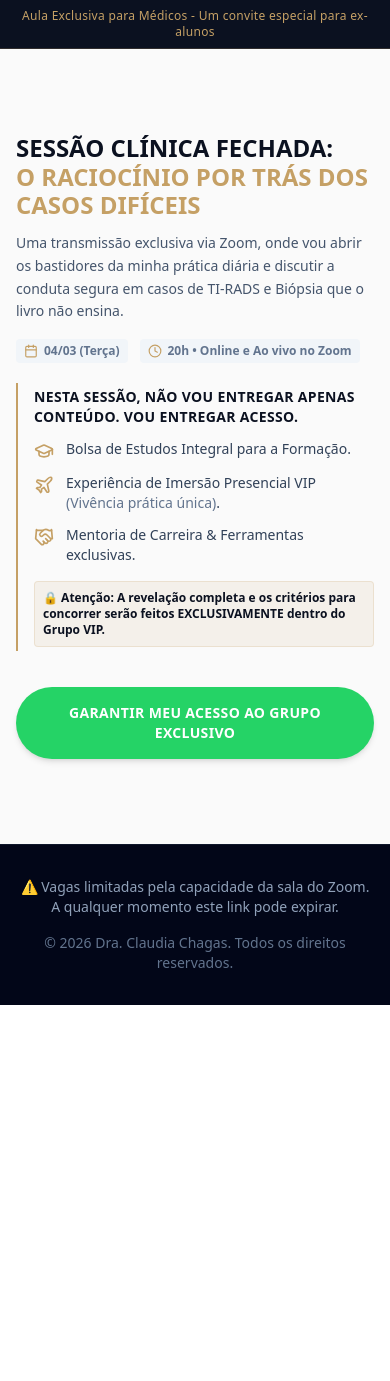
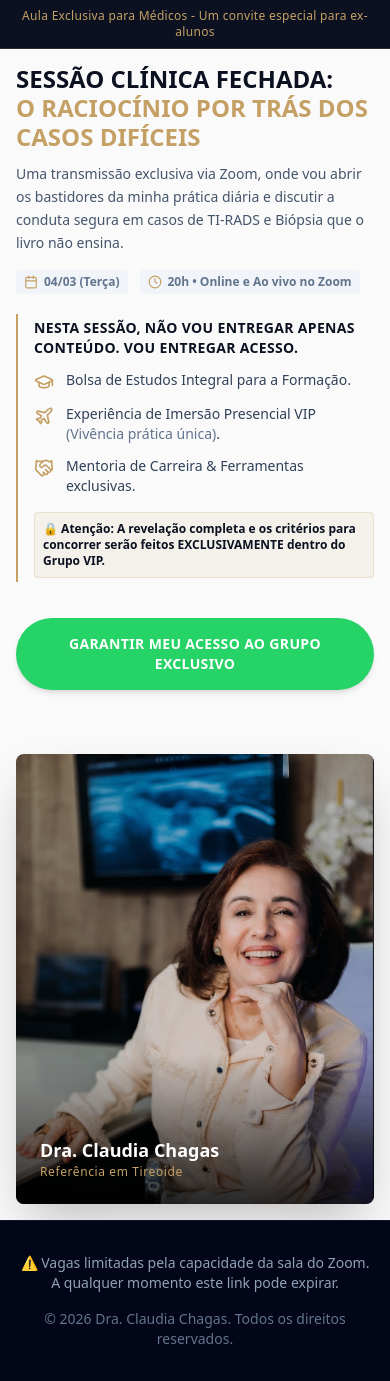
Before and after one commit to ZeferLAB/Dra_Claudia_Aula_Secreta, a Next.js app: page / in a window 390 px wide. Before the commit the page ends 1005 px from the top, so only its background shows below. Built offline with nearby package versions, Linux system fonts and the light colour scheme; a web font is replaced by a local one.

Commit message:
feat: Update Hero layout, mobile image fix, and CTA adjustments

```diff
--- a/src/components/Hero.tsx
+++ b/src/components/Hero.tsx
@@ -79,16 +79,23 @@ export default function Hero() {
 
                 </div>
 
-                {/* Right Column: Image Placeholder - Taller to balance */}
-                <div className="hidden md:block w-[45%] h-[85vh] relative rounded-lg overflow-hidden shadow-2xl bg-slate-200 self-start mt-4">
-                    {/* Placeholder Graphic */}
-                    <div className="absolute inset-0 bg-neutral-200 flex flex-col items-center justify-center text-slate-400">
-                        <span className="text-sm uppercase tracking-widest font-medium mb-2">[FOTO DA ESPECIALISTA]</span>
-                        <span className="text-xs text-slate-400 opacity-60">Sugestão: Foto em pé, jaleco ou social elegante</span>
-                    </div>
+                {/* Right Column: Image */}
+                <div className="block w-full md:w-[45%] h-[450px] md:h-[85vh] relative rounded-lg overflow-hidden shadow-2xl self-start mt-8 md:mt-4 group">
+                    <div className="absolute inset-0 bg-[#0B1120]/10 z-10 group-hover:bg-transparent transition-colors duration-500"></div>
+                    <img
+                        src="/dra-claudia.png"
+                        alt="Dra. Claudia Chagas"
+                        className="object-cover w-full h-full object-top"
+                    />
 
                     {/* Gradient Overlay at bottom */}
-                    <div className="absolute inset-x-0 bottom-0 h-1/3 bg-gradient-to-t from-black/60 to-transparent"></div>
+                    <div className="absolute inset-x-0 bottom-0 h-1/3 bg-gradient-to-t from-black/80 to-transparent z-20"></div>
+
+                    {/* Name Badge */}
+                    <div className="absolute bottom-6 left-6 z-30">
+                        <p className="text-white font-playfair font-bold text-lg">Dra. Claudia Chagas</p>
+                        <p className="text-[#C5A065] text-xs font-medium tracking-wider">Referência em Tireoide</p>
+                    </div>
                 </div>
 
             </div>
```
Also changed, not shown: public/dra-claudia.png (added).
